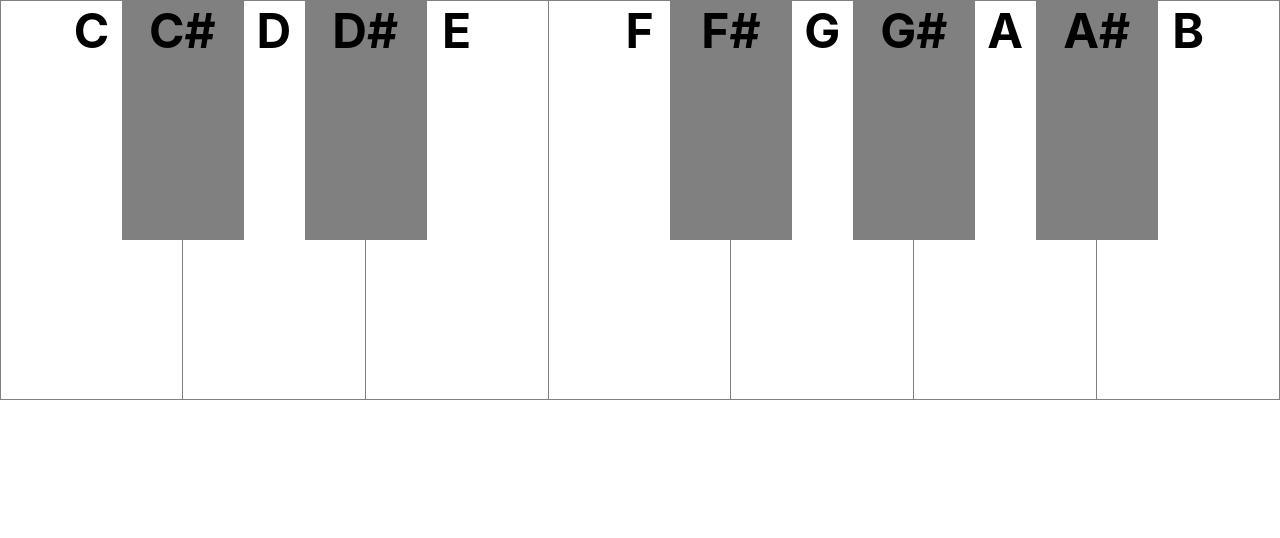
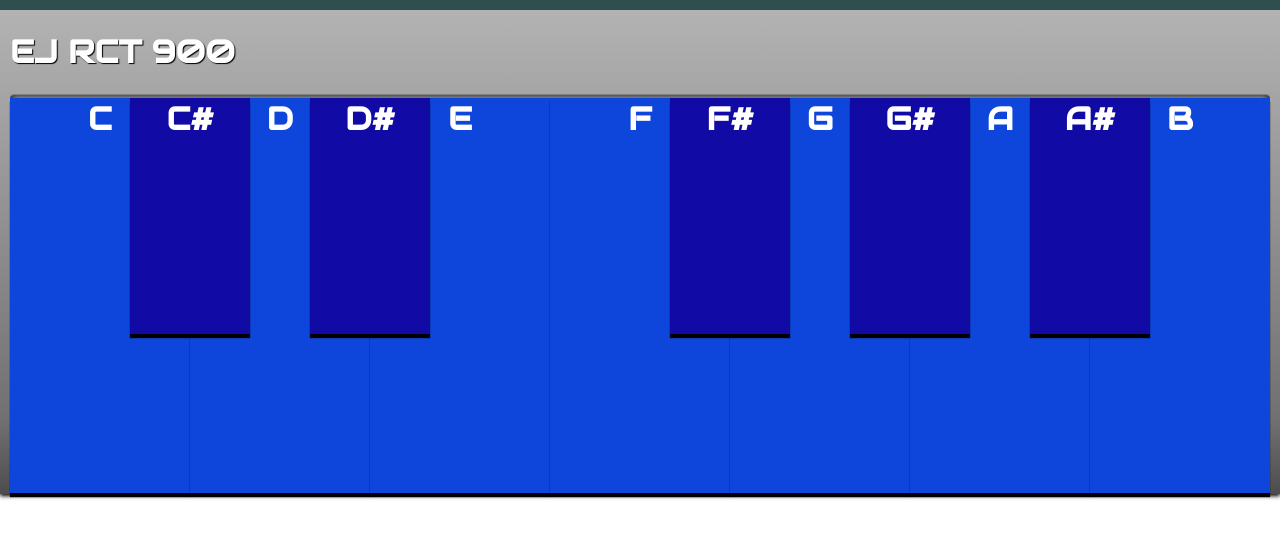
Before and after one commit to eljamez/React-Keyboard, a React (Create React App) app: page / in a window 1280 px wide. Shown: the top 538 px of the page. Built offline with nearby package versions, Linux system fonts and the light colour scheme.

Commit message:
updated some styles and added a keyboard container

```diff
--- a/src/App.jsx
+++ b/src/App.jsx
@@ -1,13 +1,16 @@
 import React, { useState, useEffect } from 'react';
 import './App.scss';
+import KeyboardContainer from './components/KeyboardContainer';
 import Keyboard from './components/Keyboard';
 import { NOTES, KEYBOARD } from './utils/constants';
 
-const App = () => {
+const App = ({
+  getCurrentNotes = () => { },
+}) => {
 
   const [keysDown, setKeysDown] = useState([]);
   const [currentNotes, setCurrentNotes] = useState([]);
-  const keyboardNoteMap = new Map()
+  const keyboardNoteMap = new Map();
 
   for (let i = 0; i < NOTES.length; i++) {
     keyboardNoteMap.set(KEYBOARD[i], NOTES[i])
@@ -32,6 +35,7 @@ const App = () => {
     window.addEventListener("keydown", downHandler);
     window.addEventListener("keyup", upHandler);
     // Remove event listeners on cleanup
+    getCurrentNotes(currentNotes);
     return () => {
       window.removeEventListener("keydown", downHandler);
       window.removeEventListener("keyup", upHandler);
@@ -40,9 +44,9 @@ const App = () => {
 
   return (
     <div>
-      <section>
+      <KeyboardContainer>
         <Keyboard keysPressed={currentNotes} />
-      </section>
+      </KeyboardContainer>
     </div>
   )
 }
--- a/src/App.scss
+++ b/src/App.scss
@@ -1,24 +1,5 @@
+@import "./scss/keyboardContainer.scss";
 @import "./scss/keyboard.scss";
+@import "./scss/key.scss";
 
-.App {
-  text-align: center;
-}
-
-.App-logo {
-  height: 40vmin;
-}
-
-.App-header {
-  background-color: #282c34;
-  min-height: 100vh;
-  display: flex;
-  flex-direction: column;
-  align-items: center;
-  justify-content: center;
-  font-size: calc(10px + 2vmin);
-  color: white;
-}
-
-.App-link {
-  color: #09d3ac;
-}
+// Constant
--- /dev/null
+++ b/src/components/KeyboardContainer.tsx
@@ -0,0 +1,22 @@
+import React, { FunctionComponent, ReactNode } from 'react';
+
+type Props = {
+    children: ReactNode;
+    name?: string;
+}
+
+const KeyboardContainer: FunctionComponent<Props> = ({
+    children,
+    name = 'ej rct 900',
+}) => {
+    return (
+        <div className="keyboardContainer">
+            <div className="keyboardTop">
+                <h1>{name}</h1>
+            </div>
+            {children}
+        </div>
+    )
+}
+
+export default KeyboardContainer;
--- /dev/null
+++ b/src/scss/key.scss
@@ -0,0 +1,68 @@
+@import "./shared.scss";
+
+.key {
+  box-sizing: border-box;
+  background-color: $synthBlue;
+  //border-right: 1px solid gray;
+  margin-top: 3px;
+  color: white;
+  grid-row: 1 / 3;
+  grid-column-end: span 3;
+  text-align: center;
+  font-family: $headerFont;
+  font-weight: bold;
+  font-size: 2rem;
+  transition: all 0.2s ease;
+  box-shadow: 0px 4px 1px 0px Black;
+  &:first-child {
+    //border-left: 1px solid gray;
+  }
+  &--C {
+    grid-column-start: 1;
+  }
+  &--C--sharp {
+    grid-column-start: 3;
+  }
+  &--D {
+    grid-column-start: 4;
+  }
+  &--D--sharp {
+    grid-column-start: 6;
+  }
+  &--E {
+    grid-column-start: 7;
+  }
+  &--F {
+    grid-column-start: 10;
+  }
+  &--F--sharp {
+    grid-column-start: 12;
+  }
+  &--G {
+    grid-column-start: 13;
+  }
+  &--G--sharp {
+    grid-column-start: 15;
+  }
+  &--A {
+    grid-column-start: 16;
+  }
+  &--A--sharp {
+    grid-column-start: 18;
+  }
+  &--B {
+    grid-column-start: 19;
+  }
+
+  &--sharp {
+    grid-row: 1 / 2;
+    grid-column-end: span 2;
+    background-color: $royalBlue;
+    z-index: 2;
+  }
+
+  &.selected {
+    background-color: $teal;
+    box-shadow: inset 0px 2px 2px 0px Black;
+  }
+}
--- a/src/scss/keyboard.scss
+++ b/src/scss/keyboard.scss
@@ -1,8 +1,11 @@
+@import "./shared.scss";
+
 * {
   box-sizing: border-box;
 }
 
 .keyboard {
+  border-radius: 4px;
   border-top: 1px solid gray;
   border-bottom: 1px solid gray;
   display: grid;
@@ -10,64 +13,5 @@
   grid-template-columns: 10% 8% 8% 8% 8% 8% 8% 8% 8% 8% 8% 10%;
   grid-template-rows: 60% 40%;
   grid-template-columns: repeat(21, 1fr);
-
-  .key {
-    box-sizing: border-box;
-    border-right: 1px solid gray;
-    grid-row: 1 / 3;
-    grid-column-end: span 3;
-    text-align: center;
-    font-weight: bold;
-    font-size: 3rem;
-    &:first-child {
-      border-left: 1px solid gray;
-    }
-    &--C {
-      grid-column-start: 1;
-    }
-    &--C--sharp {
-      grid-column-start: 3;
-    }
-    &--D {
-      grid-column-start: 4;
-    }
-    &--D--sharp {
-      grid-column-start: 6;
-    }
-    &--E {
-      grid-column-start: 7;
-    }
-    &--F {
-      grid-column-start: 10;
-    }
-    &--F--sharp {
-      grid-column-start: 12;
-    }
-    &--G {
-      grid-column-start: 13;
-    }
-    &--G--sharp {
-      grid-column-start: 15;
-    }
-    &--A {
-      grid-column-start: 16;
-    }
-    &--A--sharp {
-      grid-column-start: 18;
-    }
-    &--B {
-      grid-column-start: 19;
-    }
-
-    &--sharp {
-      grid-row: 1 / 2;
-      grid-column-end: span 2;
-      background-color: gray;
-      z-index: 2;
-    }
-
-    &.selected {
-      background-color: blue;
-    }
-  }
+  box-shadow: inset 0px 0px 8px 0 black;
 }
--- /dev/null
+++ b/src/scss/keyboardContainer.scss
@@ -0,0 +1,23 @@
+@import "./shared.scss";
+
+.keyboardContainer {
+  background: rgb(77, 77, 77);
+  background: linear-gradient(
+    0deg,
+    rgba(77, 77, 77, 1) 0%,
+    rgba(112, 112, 112, 1) 15%,
+    rgba(179, 179, 179, 1) 100%
+  );
+  border-top: 10px solid darkslategray;
+  padding: 0 10px 0;
+  box-shadow: 0px 2px 4px 0px black;
+
+  .keyboardTop {
+    color: white;
+    h1 {
+      font-family: $headerFont;
+      text-transform: uppercase;
+      text-shadow: 1px 1px 1px black;
+    }
+  }
+}
--- /dev/null
+++ b/src/scss/shared.scss
@@ -0,0 +1,12 @@
+@import url("https://fonts.googleapis.com/css?family=Audiowide|Staatliches&display=swap");
+
+// fonts
+$headerFont: "Audiowide", cursive;
+$bodyFont: "Staatliches", sans-serif;
+
+// colors
+$berry: rgb(202, 28, 163);
+$fusha: rgb(164, 10, 164);
+$royalBlue: rgb(18, 10, 164);
+$synthBlue: rgb(14, 70, 219);
+$teal: rgb(0, 230, 241);
```
Also changed, not shown: src/utils/useKeyPress.js (deleted, +0 -35 lines).
